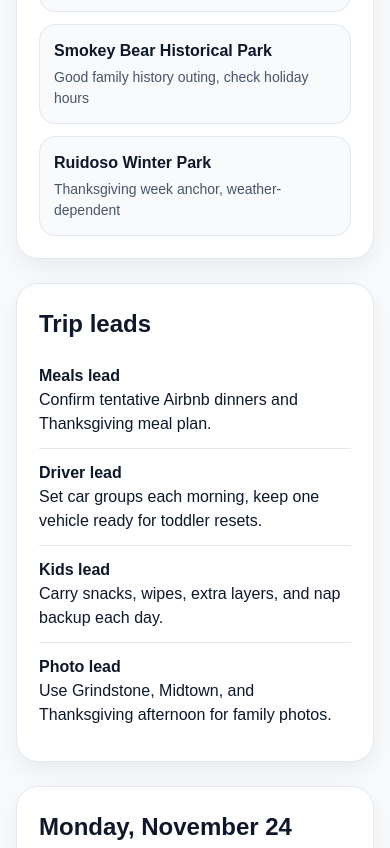
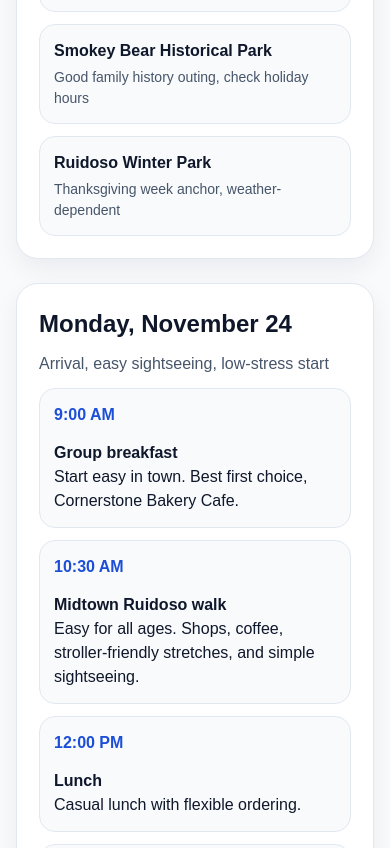
Before and after one commit to JamesJones4301/ruidoso-family-trip, a website: page index.html in a window 390 px wide. Shown: the part 1559-2407 px from the top of the page. Drawn offline with Linux system fonts and the light colour scheme.

Commit message:
Refactor layout and remove share checklist
Removed unnecessary share items and adjusted grid layout.

```diff
--- a/index.html
+++ b/index.html
@@ -185,7 +185,7 @@
 
     .top-grid {
       display: grid;
-      grid-template-columns: 1.6fr 1fr;
+      grid-template-columns: 1fr;
       gap: 24px;
       margin-bottom: 24px;
     }
@@ -253,12 +253,12 @@
       margin-bottom: 18px;
     }
 
-    .food-item, .share-item {
+    .food-item {
       padding: 12px 0;
       border-bottom: 1px solid var(--line);
     }
 
-    .food-item:last-child, .share-item:last-child {
+    .food-item:last-child {
       border-bottom: 0;
     }
 
@@ -311,7 +311,7 @@
     }
 
     @media (max-width: 980px) {
-      .top-grid, .grid {
+      .grid {
         grid-template-columns: 1fr;
       }
     }
@@ -389,14 +389,6 @@
           <a href="https://maps.google.com/?q=Smokey+Bear+Historical+Park+Capitan+NM" target="_blank" rel="noreferrer"><strong>Smokey Bear Historical Park</strong><span>Good family history outing, check holiday hours</span></a>
           <a href="https://maps.google.com/?q=Ruidoso+Winter+Park" target="_blank" rel="noreferrer"><strong>Ruidoso Winter Park</strong><span>Thanksgiving week anchor, weather-dependent</span></a>
         </div>
-      </div>
-
-      <div class="card card-pad">
-        <h2>Trip leads</h2>
-        <div class="share-item"><strong>Meals lead</strong><br>Confirm tentative Airbnb dinners and Thanksgiving meal plan.</div>
-        <div class="share-item"><strong>Driver lead</strong><br>Set car groups each morning, keep one vehicle ready for toddler resets.</div>
-        <div class="share-item"><strong>Kids lead</strong><br>Carry snacks, wipes, extra layers, and nap backup each day.</div>
-        <div class="share-item"><strong>Photo lead</strong><br>Use Grindstone, Midtown, and Thanksgiving afternoon for family photos.</div>
       </div>
     </section>
 
@@ -480,14 +472,6 @@
         </section>
 
         <section class="card side-card">
-          <h3>Share checklist</h3>
-          <div class="share-item"><strong>Send this page to family</strong><br>Use this as the clean daily view.</div>
-          <div class="share-item"><strong>Pin the spreadsheet</strong><br>Keep addresses, reservations, drivers, and backup plans there.</div>
-          <div class="share-item"><strong>Text nightly updates</strong><br>Confirm start time, weather, and driver groups each evening.</div>
-          <div class="share-item"><strong>Keep backup indoor options</strong><br>Cold or wind will change the pace for toddlers.</div>
-        </section>
-
-        <section class="card side-card">
           <h3>Planning notes</h3>
           <ul>
             <li>Reserve at least two dinners in advance for a group of 24.</li>
```
